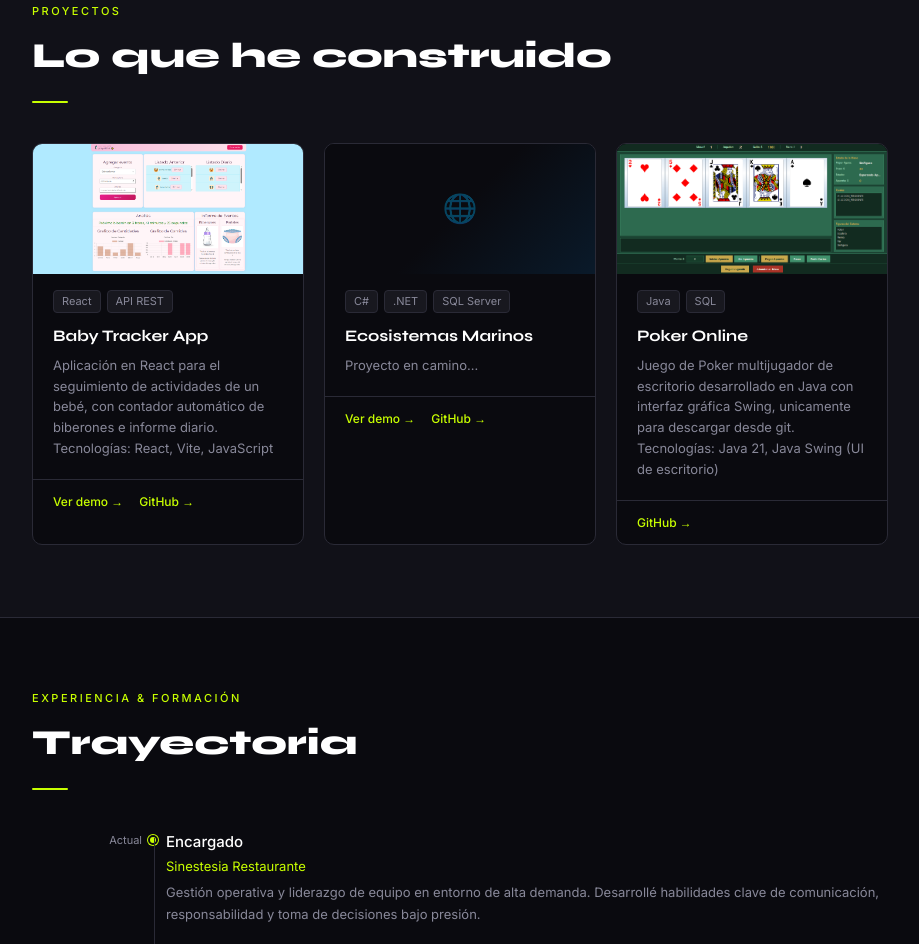
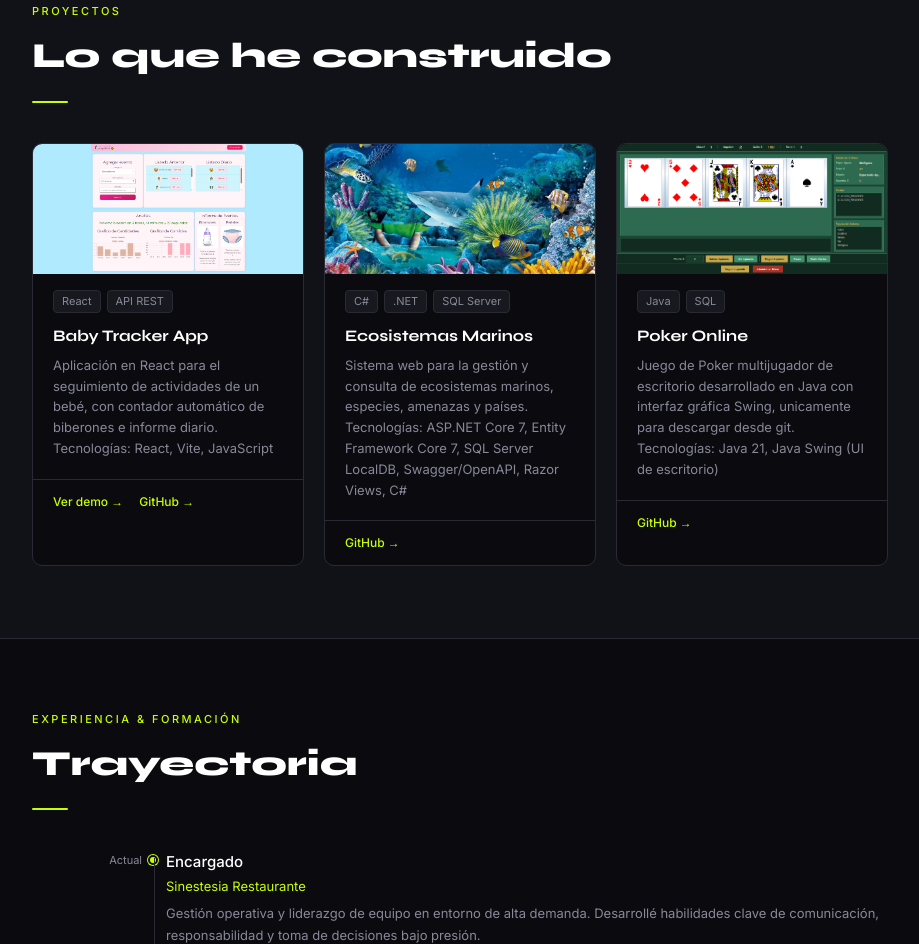
Before and after one commit to maxifornio/maximilianofornioportfolio, a plain HTML site: page index.html in a window 1280 px wide. Shown: the part 2509-3453 px from the top of the page, without its empty margins (180-1099 px from the left). Drawn offline with Linux system fonts and the light colour scheme.

Commit message:
Agrego repositorio de ecosistemas marinos

```diff
--- a/index.html
+++ b/index.html
@@ -345,15 +345,18 @@ footer{text-align:center;padding:1.5rem;font-size:12px;color:var(--muted);border
         </div>
       </div>
       <div class="project-card">
-        <div class="project-thumb project-thumb-2"><span class="thumb-icon">🌐</span></div>
+        <div class="project-thumb project-thumb-1" style="display:flex; align-items:center; justify-content:center; overflow:hidden;">
+          <img src="ecosistema.jpg" alt="Baby Tracker App"
+          style="width:100%; height:100%; object-fit:cover;">
+        </div>
         <div class="project-body">
           <div class="project-tags"><span class="project-tag">C#</span><span class="project-tag">.NET</span><span class="project-tag">SQL Server</span></div>
           <div class="project-name">Ecosistemas Marinos</div>
-          <p class="project-desc">Proyecto en camino...</p>
+          <p class="project-desc">Sistema web para la gestión y consulta de ecosistemas marinos, especies, amenazas y países.</p>
+          <p class="project-desc">Tecnologías: ASP.NET Core 7, Entity Framework Core 7, SQL Server LocalDB, Swagger/OpenAPI, Razor Views, C#</p>
         </div>
         <div class="project-footer">
-          <a class="project-link" href="#">Ver demo →</a>
-          <a class="project-link" href="#">GitHub →</a>
+          <a class="project-link" href="https://github.com/maxifornio/ecosistemasmarinos" target="_blank">GitHub →</a>
         </div>
       </div>
       <div class="project-card">
```
Also changed, not shown: ecosistema.jpg (added).
